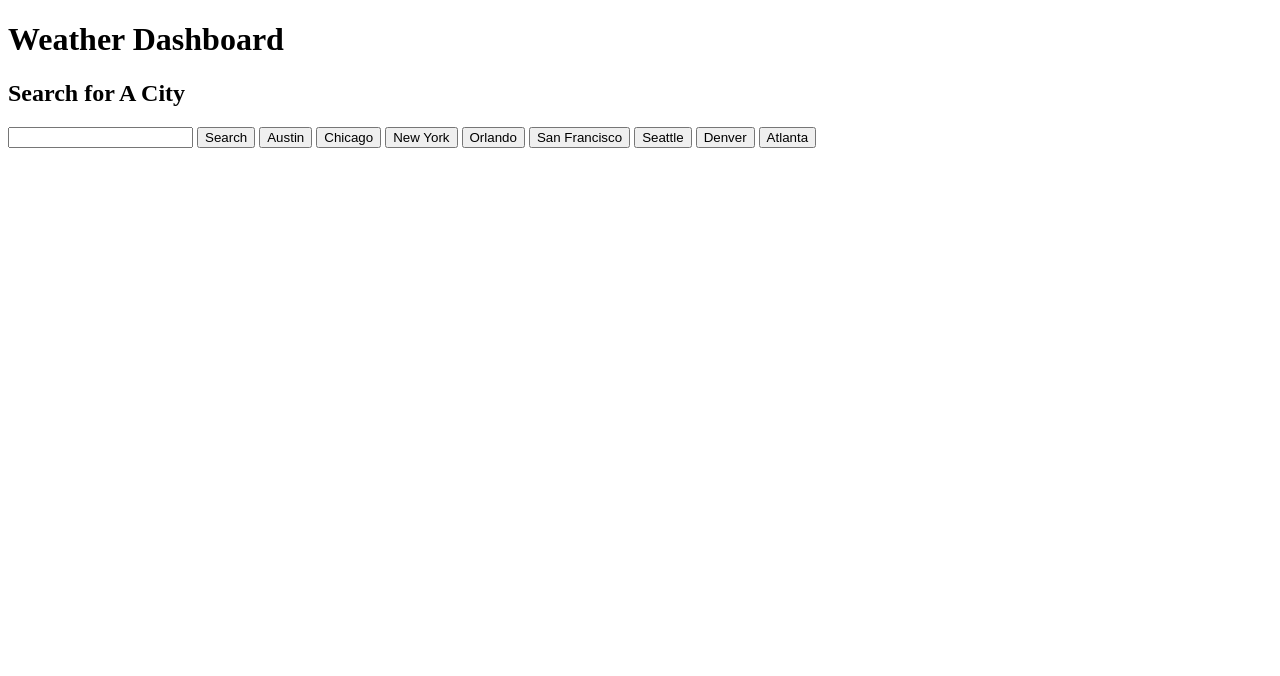
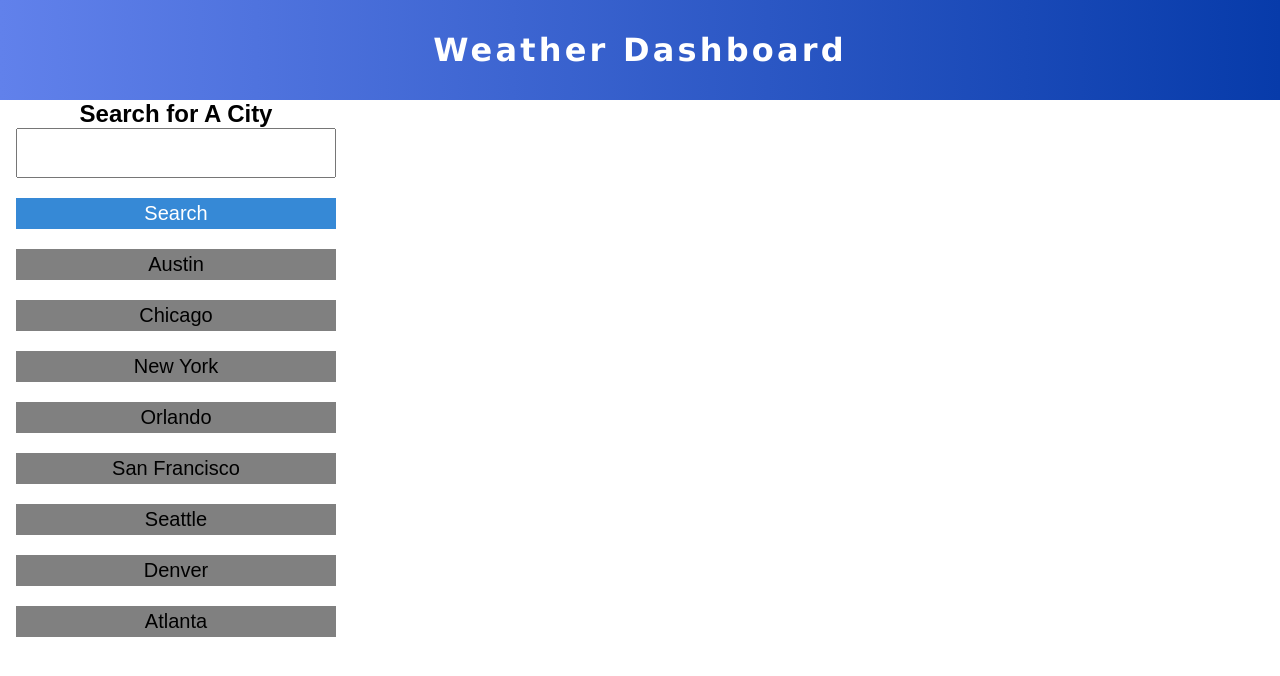
Before and after one commit to salmanghouse1/Weather-Dashboard, a plain HTML site: page index.html in a window 1280 px wide. Drawn offline with Linux system fonts and the light colour scheme.

Commit message:
search bar complete

```diff
--- /dev/null
+++ b/Assets/css/stylesheet.css
@@ -0,0 +1,55 @@
+* {
+    padding: 0;
+    margin: 0;
+    box-sizing: border-box;
+}
+
+header {
+    background: linear-gradient(90deg, rgb(97, 129, 235), rgb(7, 59, 170));
+    color: white;
+    height: 100px;
+    display: flex;
+    justify-content: center;
+    align-items: center;
+    font-family: Verdana, Geneva, Tahoma, sans-serif;
+    letter-spacing: .2em;
+}
+
+nav {
+    height: 100vh;
+    width: 25vw;
+    margin-left: 16px;
+}
+
+nav form>* {
+    display: block;
+}
+
+nav button {
+    text-align: center;
+    width: 25vw;
+    font-size: 20px;
+    margin-top: 1em;
+    padding: .2em 0 .2em 0;
+    border: none;
+}
+
+nav input {
+    width: 25vw;
+    height: 50px;
+    font-size: 25px;
+}
+
+nav #search {
+    color: white;
+    background: rgb(54, 137, 214);
+}
+
+nav .optionButton {
+    background: grey;
+}
+
+nav h2 {
+    font-family: Arial, Helvetica, sans-serif;
+    text-align: center;
+}
--- a/index.html
+++ b/index.html
@@ -6,6 +6,7 @@
     <meta http-equiv="X-UA-Compatible" content="IE=edge">
     <meta name="viewport" content="width=device-width, initial-scale=1.0">
     <title>Document</title>
+    <link rel="stylesheet" href="./Assets/css/stylesheet.css">
 </head>
 <!-- Creating html layout -->
 
@@ -17,16 +18,16 @@
         <h2>Search for A City</h2>
         <form>
             <input type="text">
-            <button>Search</button>
+            <button id="search">Search</button>
 
-            <button>Austin</button>
-            <button>Chicago</button>
-            <button>New York</button>
-            <button>Orlando</button>
-            <button>San Francisco</button>
-            <button>Seattle</button>
-            <button>Denver</button>
-            <button>Atlanta</button>
+            <button class="optionButton">Austin</button>
+            <button class="optionButton">Chicago</button>
+            <button class="optionButton">New York</button>
+            <button class="optionButton">Orlando</button>
+            <button class="optionButton">San Francisco</button>
+            <button class="optionButton">Seattle</button>
+            <button class="optionButton">Denver</button>
+            <button class="optionButton">Atlanta</button>
 
         </form>
     </nav>
```
